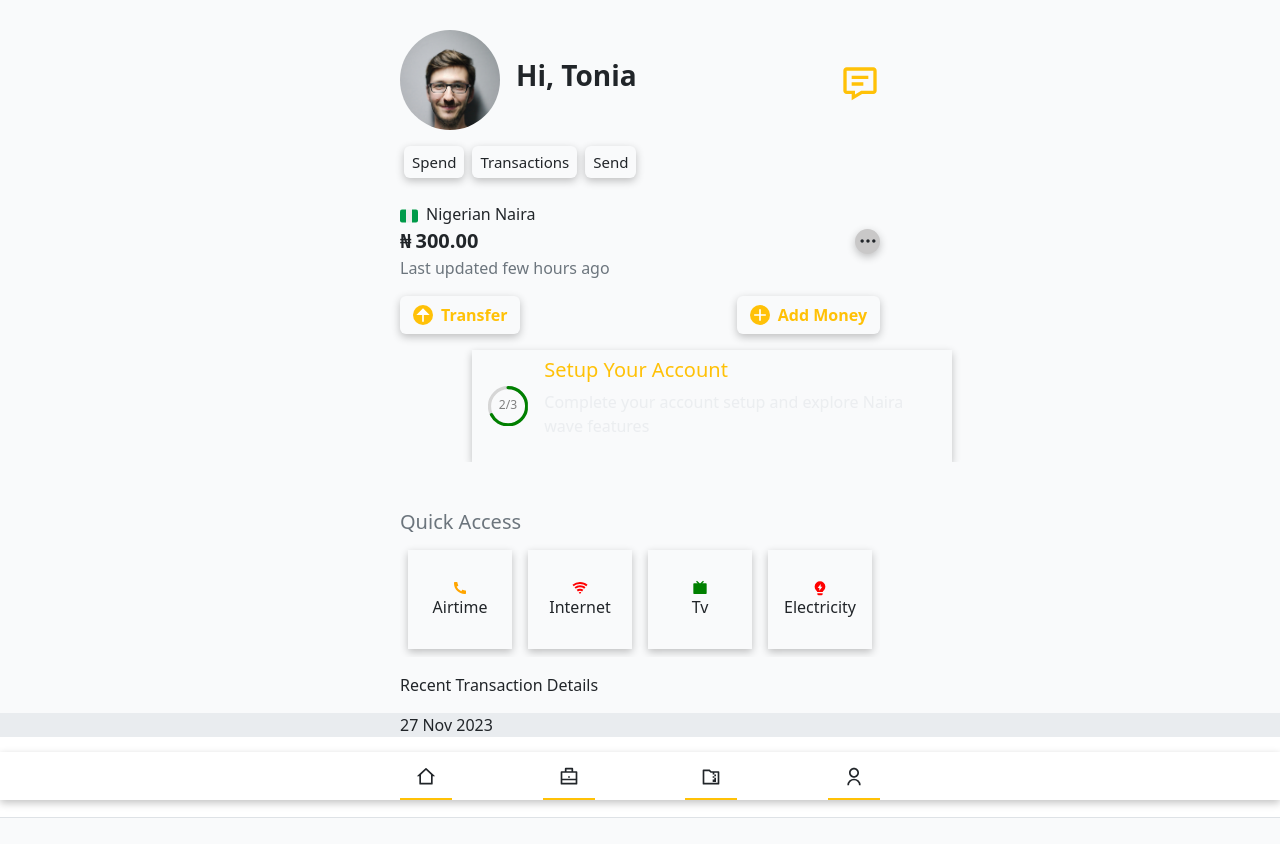
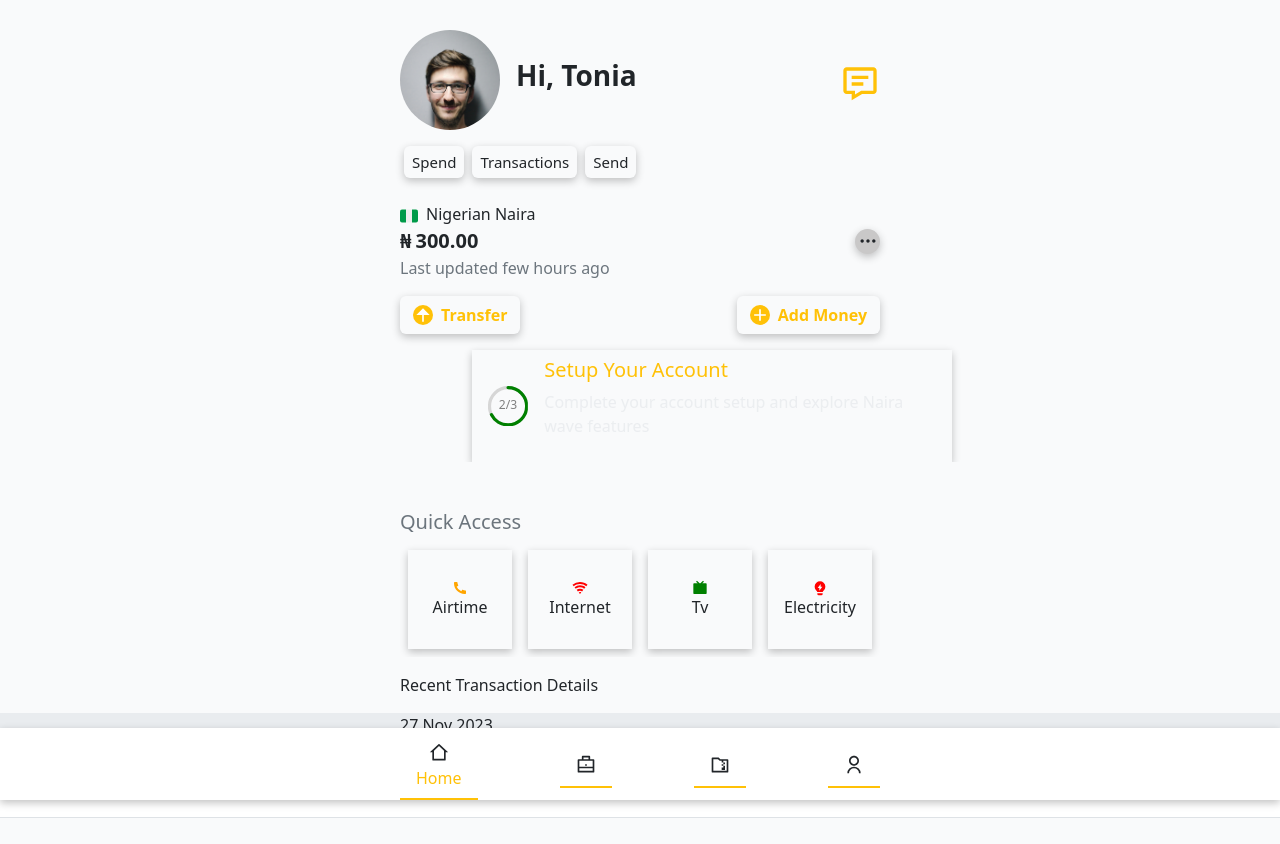
Before and after one commit to Dev-Tonia/naria-wave, a React (Vite) app: page / in a window 1280 px wide. Shown: the top 844 px of the page. Built offline with nearby package versions, Linux system fonts and the light colour scheme; grey boxes are pictures that could not be loaded.

Commit message:
rework on the nav link

```diff
--- a/src/components/Layout/Navbar.jsx
+++ b/src/components/Layout/Navbar.jsx
@@ -6,16 +6,41 @@ import {
   RiUserLine,
 } from "react-icons/ri";
 import NavbarItem from "./NavbarItem";
-
+const navBarItems = [
+  {
+    icon: <RiHome2Line />,
+    path: "/",
+    title: "Home",
+  },
+  {
+    icon: <RiBriefcaseLine />,
+    path: "/services",
+    title: "Services",
+  },
+  {
+    icon: <RiFolderZipLine />,
+    path: "/transactions",
+    title: "Transactions",
+  },
+  {
+    icon: <RiUserLine />,
+    path: "/profile",
+    title: "Profile",
+  },
+];
 export default function Navbar() {
   return (
     <nav className=" custom-shadow bg-white fixed-bottom ">
       <div className=" custom-container">
         <div className=" d-flex align-items-center justify-content-between ">
-          <NavbarItem icon={<RiHome2Line />} path={"/"} />
-          <NavbarItem icon={<RiBriefcaseLine />} path={"/services"} />
-          <NavbarItem icon={<RiFolderZipLine />} path={"/transactions"} />
-          <NavbarItem icon={<RiUserLine />} path={"/profile"} />
+          {navBarItems.map((navBarItem) => (
+            <NavbarItem
+              icon={navBarItem.icon}
+              path={navBarItem.path}
+              title={navBarItem.title}
+              key={navBarItem.icon}
+            />
+          ))}
         </div>
       </div>
     </nav>
--- a/src/components/Layout/NavbarItem.jsx
+++ b/src/components/Layout/NavbarItem.jsx
@@ -6,9 +6,9 @@ import "../Layout/layout.css";
 export default function NavbarItem({ title, icon, path }) {
   return (
     <div className=" text-center px-3 border-bottom border-2 border-warning py-2  navbar-item">
-      <NavLink to={path} className="text-body ">
+      <NavLink to={path} className="text-body " activeClassName="activeLink">
         <span>{icon}</span>
-        <p className=" mb-0 fs-5 ">{title} </p>
+        <p className=" mb-0 fs-6 text-warning fw-medium title">{title} </p>
       </NavLink>
     </div>
   );
--- a/src/components/Layout/layout.css
+++ b/src/components/Layout/layout.css
@@ -4,6 +4,13 @@
 .navbar-item span {
   font-size: 20px;
 }
+.title {
+  display: none;
+}
+a.active .title {
+  display: block;
+}
+
 @media screen and (max-width: 300px) {
   .navbar-item span {
     font-size: 18px;
```
